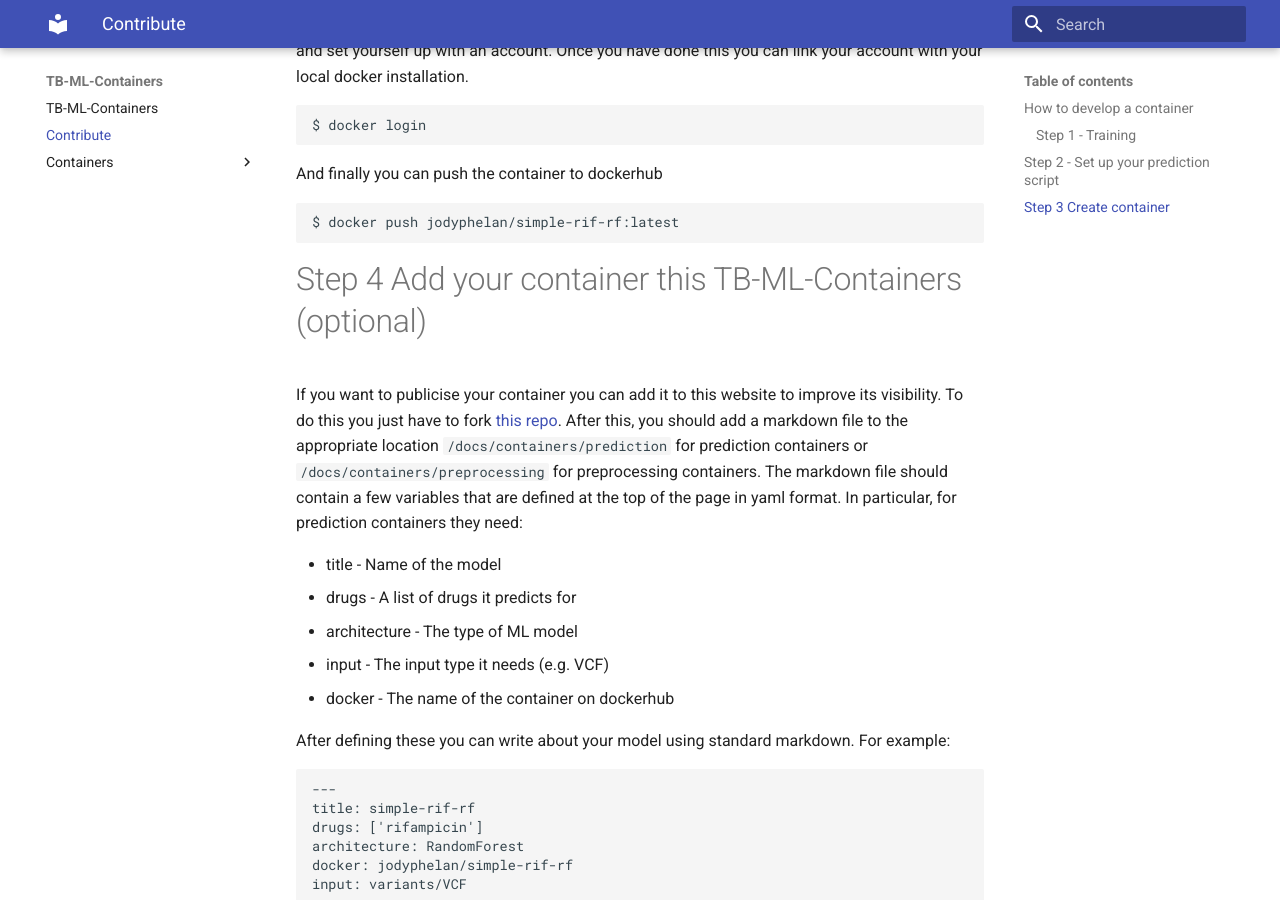
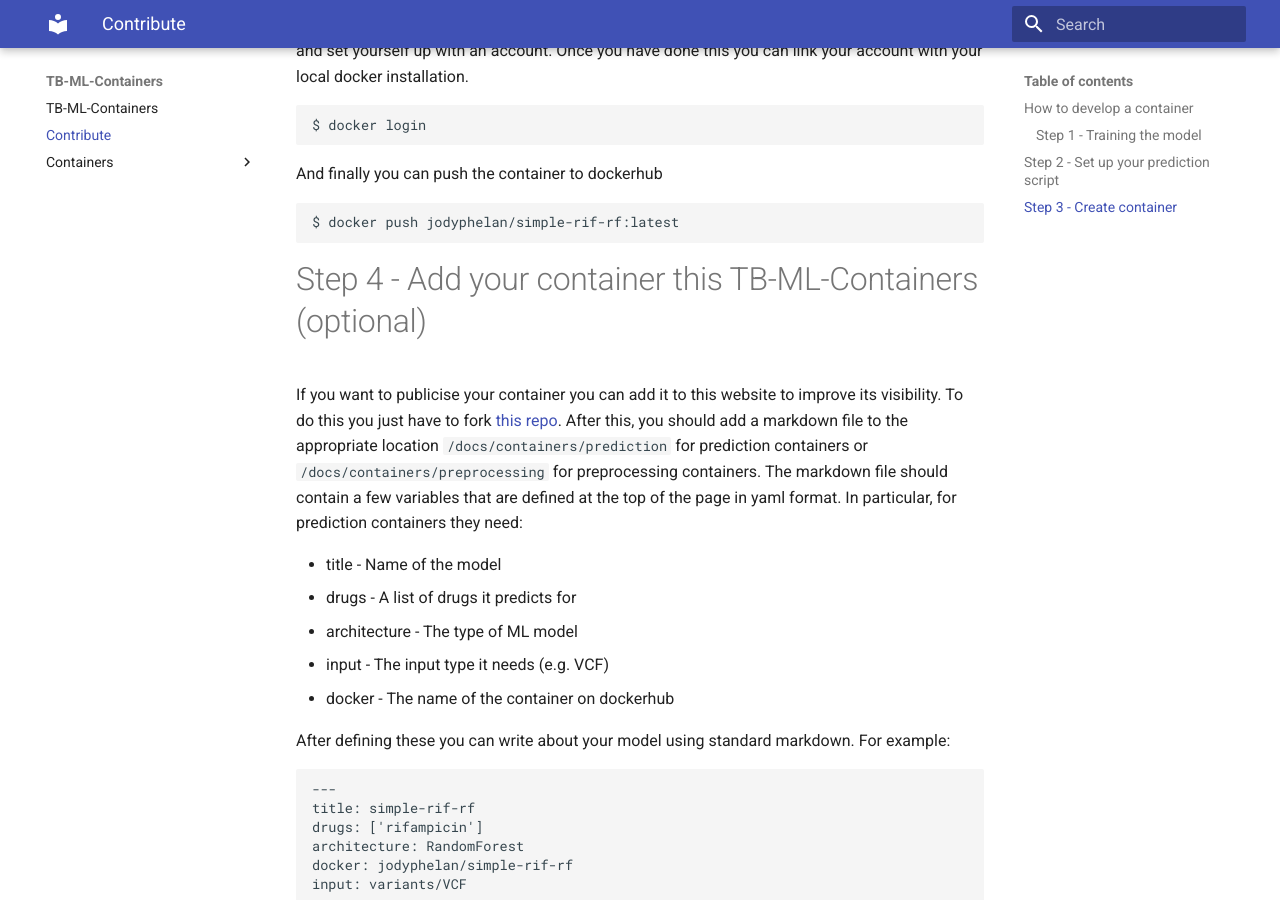
Before and after one commit to TB-ML/tb-ml-containers, an MkDocs documentation site: the page built from docs/contribute.md, in a window 1280 px wide and 900 px high, scrolled down 3975 px. Built offline with MkDocs 1.6.1 and Material for MkDocs 9.7.7, drawn with Linux system fonts in a browser that asks for light colours; some of the changed text lies outside the part shown.

````diff
--- a/docs/contribute.md
+++ b/docs/contribute.md
@@ -5,7 +5,7 @@
 A container is essentially a mini virtual machine that contains all software needed to run predictions on new data.
 [Docker](https://www.docker.com/) is used to build the containers and they can then be run on any system which has docker installed. There are a few steps required to build a container. We'll go through these by going through a whole example, from training to prediction.
 
-### Step 1 - Training
+### Step 1 - Training the model
 
 As an example we will train a random forest classifier to predict resistance to rifampicin. The input data is a set of 100 resistant and 100 sensitive isolates randomly taken from the SRA. The input data and scripts are available from [this repository]().
 
@@ -124,7 +124,7 @@ rifampicin,1
 
 Now we are ready to package our prediction pipeline into a container.
 
-## Step 3 Create container
+## Step 3 - Create container
 
 To build a container you first need docker installed. Head over to https://www.docker.com/ to download the latest version. Once you have it installed you can start the build process. First we need to define what software we need.
 It is very important to use the exact same versions of libraries and software in the docker container as you used to train. You can check this with conda
@@ -195,7 +195,7 @@ And finally you can push the container to dockerhub
 $ docker push jodyphelan/simple-rif-rf:latest
 ```
 
-# Step 4 Add your container this TB-ML-Containers (optional)
+# Step 4 - Add your container this TB-ML-Containers (optional)
 
 If you want to publicise your container you can add it to this website to improve its visibility. To do this you just have to fork [this repo](https://github.com/TB-ML/tb-ml-containers). After this, you should add a markdown file to the appropriate location `/docs/containers/prediction` for prediction containers or `/docs/containers/preprocessing` for preprocessing containers. The markdown file should contain a few variables that are defined at the top of the page in yaml format. In particular, for prediction containers they need:
 
````
